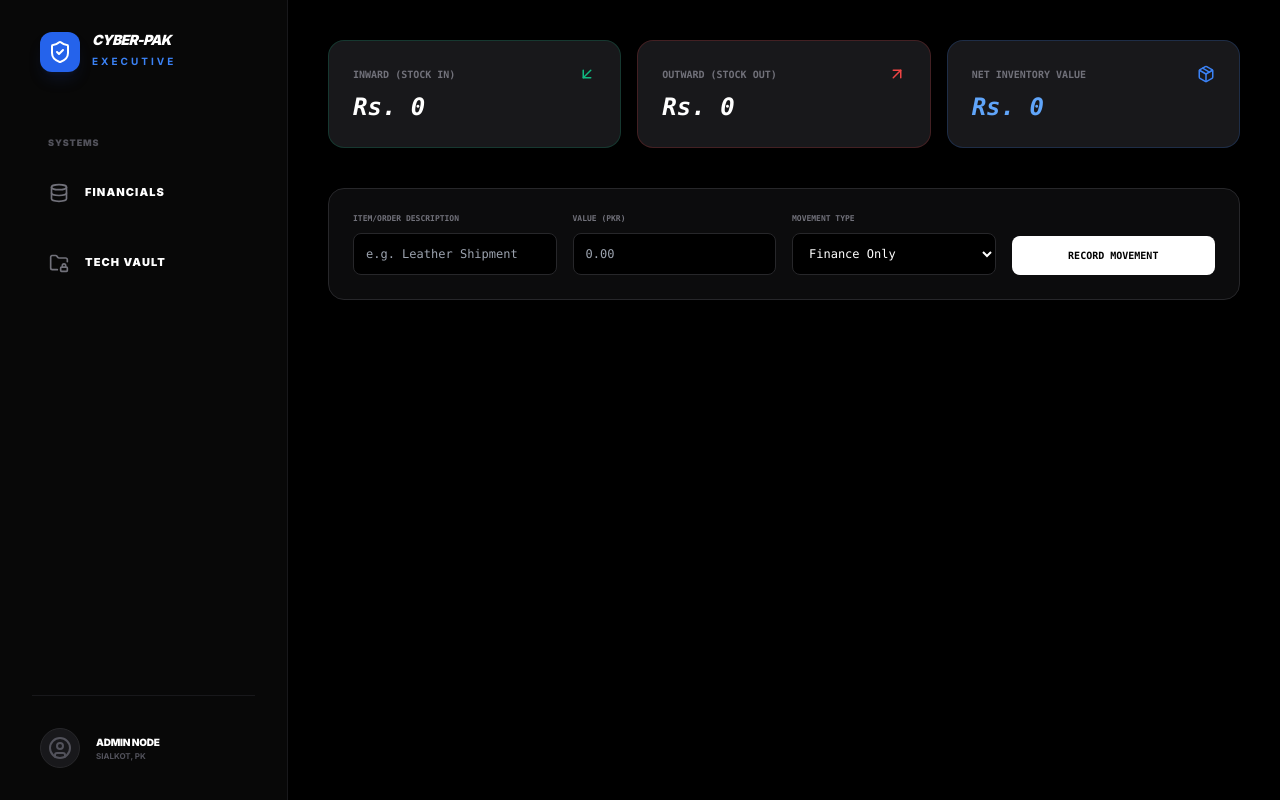
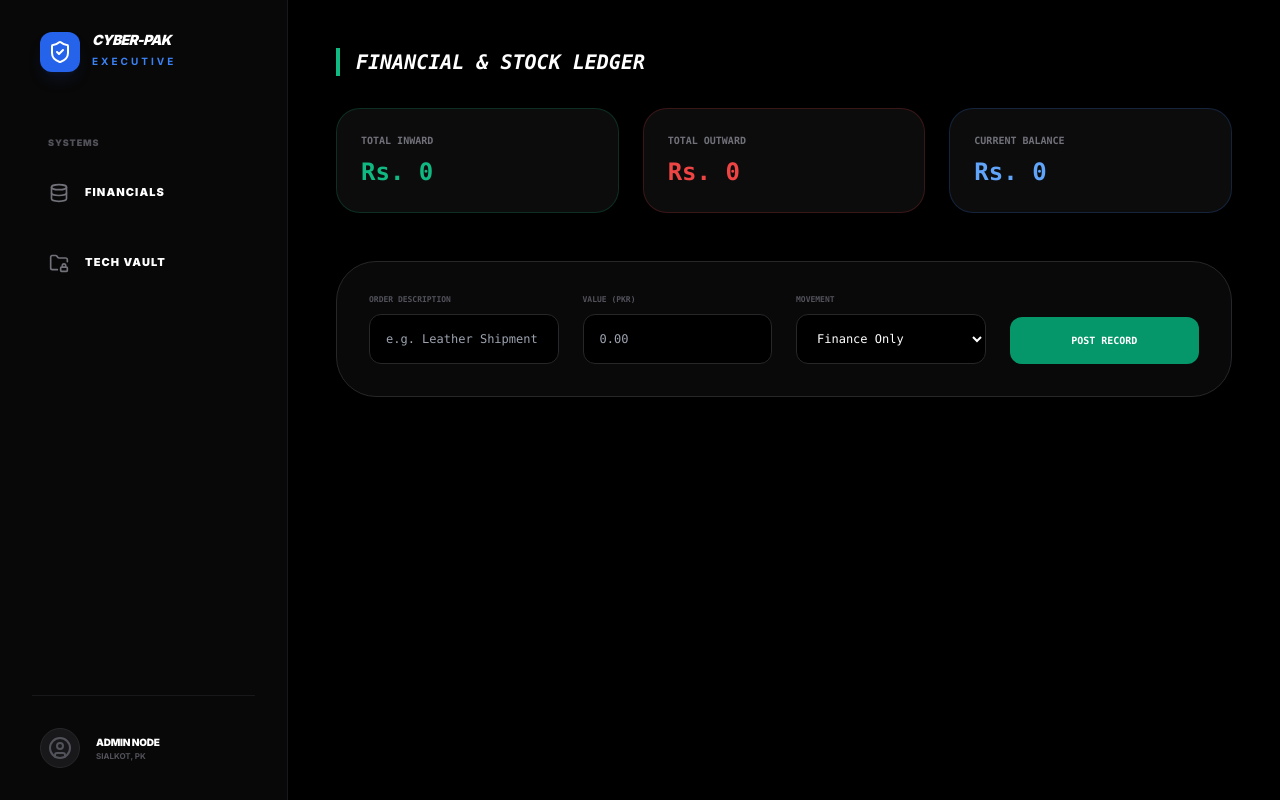
Before and after one commit to champdevil420-glitch/cyber-pak-erp, a Next.js app: page /accounts in a window 1280 px wide. Built offline with nearby package versions, Linux system fonts and the light colour scheme.

Commit message:
Restored items and synchronized storage keys

```diff
--- a/app/accounts/page.tsx
+++ b/app/accounts/page.tsx
@@ -1,6 +1,6 @@
 "use client";
 import React, { useState, useEffect } from "react";
-import { ArrowDownLeft, ArrowUpRight, Package, Truck, Database } from "lucide-react";
+import { ArrowDownLeft, ArrowUpRight, Package, Truck, Landmark } from "lucide-react";
 
 interface Entry {
   id: number;
@@ -9,23 +9,21 @@ interface Entry {
   amount: number;
   currency: string;
   type: "Debit" | "Credit";
-  movement: "Inward" | "Outward" | "None"; // New Field
+  movement: "Inward" | "Outward" | "None";
   account: string;
 }
 
-export default function GlobalAccountingSuite() {
-  const [activeTab, setActiveTab] = useState("journal");
+export default function FinancialsPage() {
   const [entries, setEntries] = useState<Entry[]>([]);
   const [mounted, setMounted] = useState(false);
-
   const [desc, setDesc] = useState("");
   const [amt, setAmt] = useState("");
   const [move, setMove] = useState<"Inward" | "Outward" | "None">("None");
-  const [acc, setAcc] = useState("Inventory");
 
   useEffect(() => {
     setMounted(true);
-    const saved = localStorage.getItem("cyberPak_enterprise_acc");
+    // This key "cyberPak_entries" must be consistent
+    const saved = localStorage.getItem("cyberPak_entries");
     if (saved) setEntries(JSON.parse(saved));
   }, []);
 
@@ -41,86 +39,72 @@ export default function GlobalAccountingSuite() {
       currency: "PKR",
       type: move === "Inward" ? "Debit" : "Credit",
       movement: move,
-      account: acc,
+      account: "General",
     };
 
     const updated = [newEntry, ...entries];
     setEntries(updated);
-    localStorage.setItem("cyberPak_enterprise_acc", JSON.stringify(updated));
+    localStorage.setItem("cyberPak_entries", JSON.stringify(updated));
     setDesc(""); setAmt(""); setMove("None");
   };
 
   if (!mounted) return null;
 
-  // Inventory Logic
   const totalInward = entries.filter(e => e.movement === "Inward").reduce((a, b) => a + b.amount, 0);
   const totalOutward = entries.filter(e => e.movement === "Outward").reduce((a, b) => a + b.amount, 0);
 
   return (
-    <div className="p-6 md:p-10 min-h-screen bg-black text-white font-mono">
+    <div className="p-8 md:p-12 min-h-screen bg-black text-white font-mono">
+      <h2 className="text-xl font-black uppercase italic mb-8 border-l-4 border-emerald-500 pl-4">Financial & Stock Ledger</h2>
 
-      {/* 📊 Stock Movement Summary Cards */}
-      <div className="grid grid-cols-1 md:grid-cols-3 gap-4 mb-10">
-        <div className="bg-zinc-900 border border-emerald-500/20 p-6 rounded-2xl">
-            <div className="flex justify-between items-center mb-2">
-                <span className="text-[10px] font-bold text-zinc-500 uppercase">Inward (Stock In)</span>
-                <ArrowDownLeft className="text-emerald-500" size={18} />
-            </div>
-            <p className="text-2xl font-black italic">Rs. {totalInward.toLocaleString()}</p>
+      <div className="grid grid-cols-1 md:grid-cols-3 gap-6 mb-12">
+        <div className="bg-zinc-900/50 border border-emerald-500/20 p-6 rounded-3xl">
+            <span className="text-[10px] font-bold text-zinc-500 uppercase block mb-2">Total Inward</span>
+            <p className="text-2xl font-black text-emerald-500">Rs. {totalInward.toLocaleString()}</p>
         </div>
-        <div className="bg-zinc-900 border border-red-500/20 p-6 rounded-2xl">
-            <div className="flex justify-between items-center mb-2">
-                <span className="text-[10px] font-bold text-zinc-500 uppercase">Outward (Stock Out)</span>
-                <ArrowUpRight className="text-red-500" size={18} />
-            </div>
-            <p className="text-2xl font-black italic">Rs. {totalOutward.toLocaleString()}</p>
+        <div className="bg-zinc-900/50 border border-red-500/20 p-6 rounded-3xl">
+            <span className="text-[10px] font-bold text-zinc-500 uppercase block mb-2">Total Outward</span>
+            <p className="text-2xl font-black text-red-500">Rs. {totalOutward.toLocaleString()}</p>
         </div>
-        <div className="bg-zinc-900 border border-blue-500/20 p-6 rounded-2xl">
-            <div className="flex justify-between items-center mb-2">
-                <span className="text-[10px] font-bold text-zinc-500 uppercase">Net Inventory Value</span>
-                <Package className="text-blue-500" size={18} />
-            </div>
-            <p className="text-2xl font-black italic text-blue-400">Rs. {(totalInward - totalOutward).toLocaleString()}</p>
+        <div className="bg-zinc-900/50 border border-blue-500/20 p-6 rounded-3xl">
+            <span className="text-[10px] font-bold text-zinc-500 uppercase block mb-2">Current Balance</span>
+            <p className="text-2xl font-black text-blue-400">Rs. {(totalInward - totalOutward).toLocaleString()}</p>
         </div>
       </div>
 
-      {/* 📝 Entry Form */}
-      <form onSubmit={addEntry} className="bg-zinc-900/50 p-6 rounded-2xl border border-zinc-800 mb-8">
-        <div className="grid grid-cols-1 md:grid-cols-4 gap-4 items-end">
-          <div>
-            <label className="text-[8px] font-bold text-zinc-500 uppercase mb-2 block">Item/Order Description</label>
-            <input value={desc} onChange={(e) => setDesc(e.target.value)} placeholder="e.g. Leather Shipment" className="w-full bg-black border border-zinc-800 rounded-lg p-3 text-xs outline-none focus:border-blue-500" />
-          </div>
-          <div>
-            <label className="text-[8px] font-bold text-zinc-500 uppercase mb-2 block">Value (PKR)</label>
-            <input type="number" value={amt} onChange={(e) => setAmt(e.target.value)} placeholder="0.00" className="w-full bg-black border border-zinc-800 rounded-lg p-3 text-xs outline-none" />
-          </div>
-          <div>
-            <label className="text-[8px] font-bold text-zinc-500 uppercase mb-2 block">Movement Type</label>
-            <select value={move} onChange={(e) => setMove(e.target.value as any)} className="w-full bg-black border border-zinc-800 rounded-lg p-3 text-xs outline-none">
+      <form onSubmit={addEntry} className="bg-zinc-900/40 p-8 rounded-[2.5rem] border border-zinc-800 mb-12 grid grid-cols-1 md:grid-cols-4 gap-6 items-end">
+        <div>
+            <label className="text-[8px] font-black text-zinc-600 uppercase mb-2 block">Order Description</label>
+            <input value={desc} onChange={(e) => setDesc(e.target.value)} placeholder="e.g. Leather Shipment" className="w-full bg-black border border-zinc-800 rounded-xl p-4 text-xs outline-none focus:border-emerald-500" />
+        </div>
+        <div>
+            <label className="text-[8px] font-black text-zinc-600 uppercase mb-2 block">Value (PKR)</label>
+            <input type="number" value={amt} onChange={(e) => setAmt(e.target.value)} placeholder="0.00" className="w-full bg-black border border-zinc-800 rounded-xl p-4 text-xs outline-none" />
+        </div>
+        <div>
+            <label className="text-[8px] font-black text-zinc-600 uppercase mb-2 block">Movement</label>
+            <select value={move} onChange={(e) => setMove(e.target.value as any)} className="w-full bg-black border border-zinc-800 rounded-xl p-4 text-xs outline-none">
               <option value="None">Finance Only</option>
-              <option value="Inward">Inward (Purchase/Return)</option>
-              <option value="Outward">Outward (Sale/Dispatch)</option>
+              <option value="Inward">Inward (Stock In)</option>
+              <option value="Outward">Outward (Stock Out)</option>
             </select>
-          </div>
-          <button type="submit" className="bg-white text-black p-3 rounded-lg font-bold uppercase text-[10px] hover:bg-zinc-200 transition-all">Record Movement</button>
         </div>
+        <button type="submit" className="bg-emerald-600 text-white p-4 rounded-xl font-black uppercase text-[10px] hover:bg-emerald-500 transition-all">Post Record</button>
       </form>
 
-      {/* 📋 Live Movement Ledger */}
-      <div className="space-y-2">
+      <div className="space-y-3">
          {entries.map(e => (
-           <div key={e.id} className="flex items-center justify-between p-4 bg-zinc-900/20 rounded-xl border border-zinc-800">
+           <div key={e.id} className="flex items-center justify-between p-5 bg-zinc-900/20 rounded-2xl border border-zinc-800">
               <div className="flex gap-4 items-center">
-                    <div className={`p-2 rounded-lg ${e.movement === "Inward" ? "bg-emerald-500/10 text-emerald-500" : e.movement === "Outward" ? "bg-red-500/10 text-red-500" : "bg-zinc-800 text-zinc-400"}`}>
-                        {e.movement === "Inward" ? <Truck size={16}/> : e.movement === "Outward" ? <Database size={16}/> : <Package size={16}/>}
+                    <div className={`p-3 rounded-xl ${e.movement === "Inward" ? "bg-emerald-500/10 text-emerald-500" : "bg-red-500/10 text-red-500"}`}>
+                        {e.movement === "Inward" ? <Truck size={18}/> : <Package size={18}/>}
                     </div>
                     <div>
-                        <p className="text-xs font-bold uppercase">{e.desc}</p>
-                        <p className="text-[8px] text-zinc-600 uppercase">{e.date} // {e.movement || "Financial Record"}</p>
+                        <p className="text-xs font-black uppercase">{e.desc}</p>
+                        <p className="text-[8px] text-zinc-700 font-bold uppercase tracking-widest">{e.date}</p>
                     </div>
               </div>
-              <p className={`text-sm font-bold ${e.movement === "Inward" ? "text-emerald-500" : "text-red-500"}`}>
+              <p className={`text-sm font-black ${e.movement === "Inward" ? "text-emerald-500" : "text-red-500"}`}>
                 {e.movement === "Inward" ? "+" : "-"} Rs. {e.amount.toLocaleString()}
               </p>
            </div>
```
Also changed, not shown: app/vault/page.tsx (+29 -80 lines).
